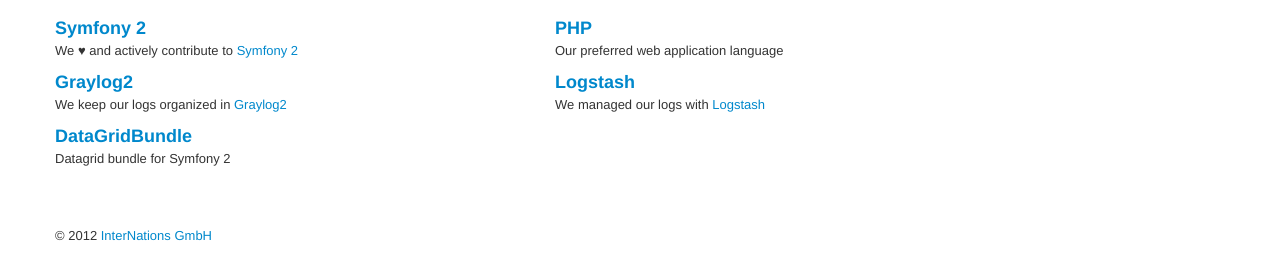
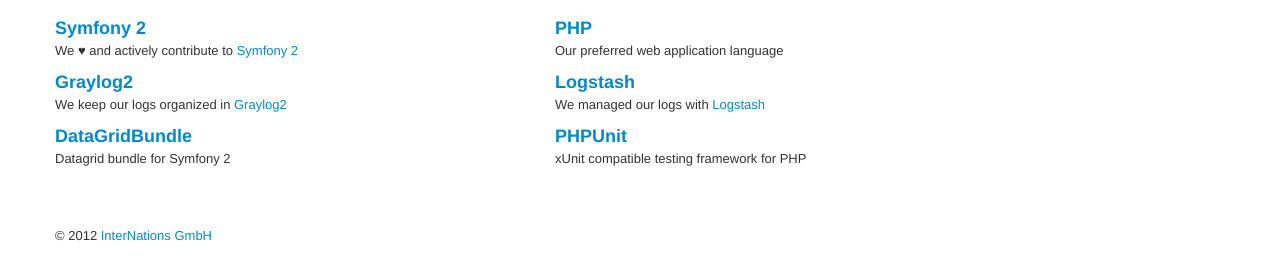
Before and after one commit to InterNations/internations.github.com, a plain HTML site: page index.html in a window 1280 px wide. Shown: the part 476-756 px from the top of the page. Drawn offline with Linux system fonts and the light colour scheme.

Commit message:
Adding PHPUnit

```diff
--- a/index.html
+++ b/index.html
@@ -127,6 +127,11 @@
             <h3><a href="https://github.com/S0RIEN/DataGridBundle">DataGridBundle</a></h3>
             <p>Datagrid bundle for Symfony 2</p>
           </div>
+
+          <div class="span5">
+            <h3><a href="http://phpunit.de">PHPUnit</a></h3>
+            <p>xUnit compatible testing framework for PHP</p>
+          </div>
         </div>
 
       </section>
```
